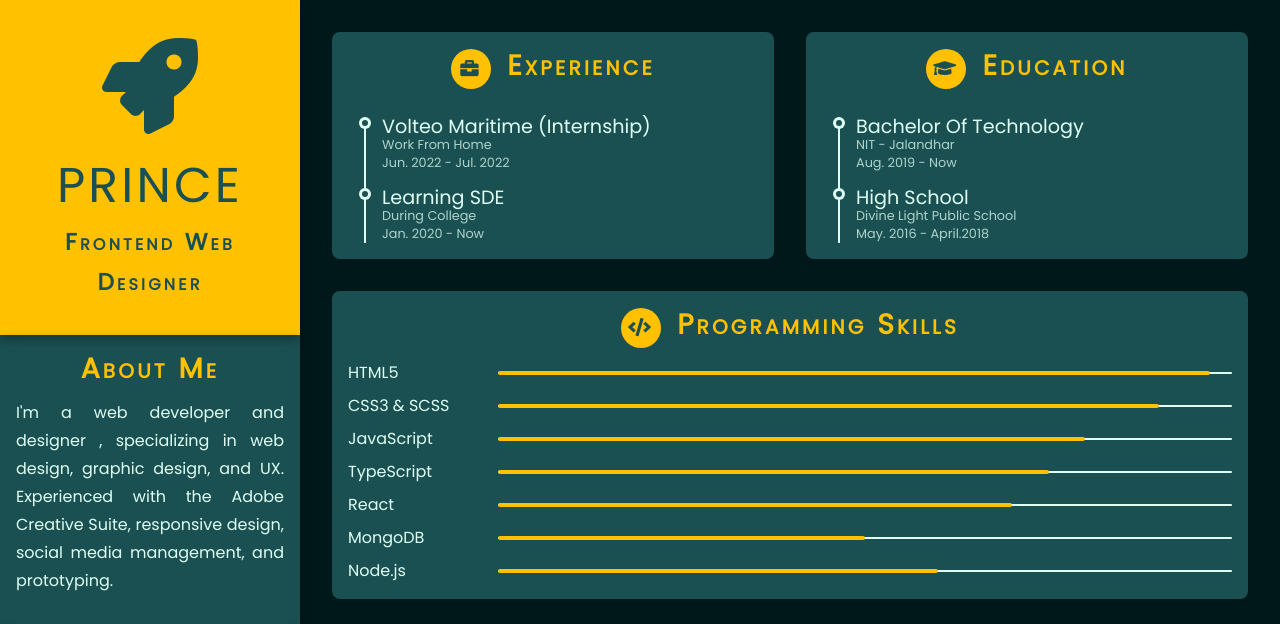
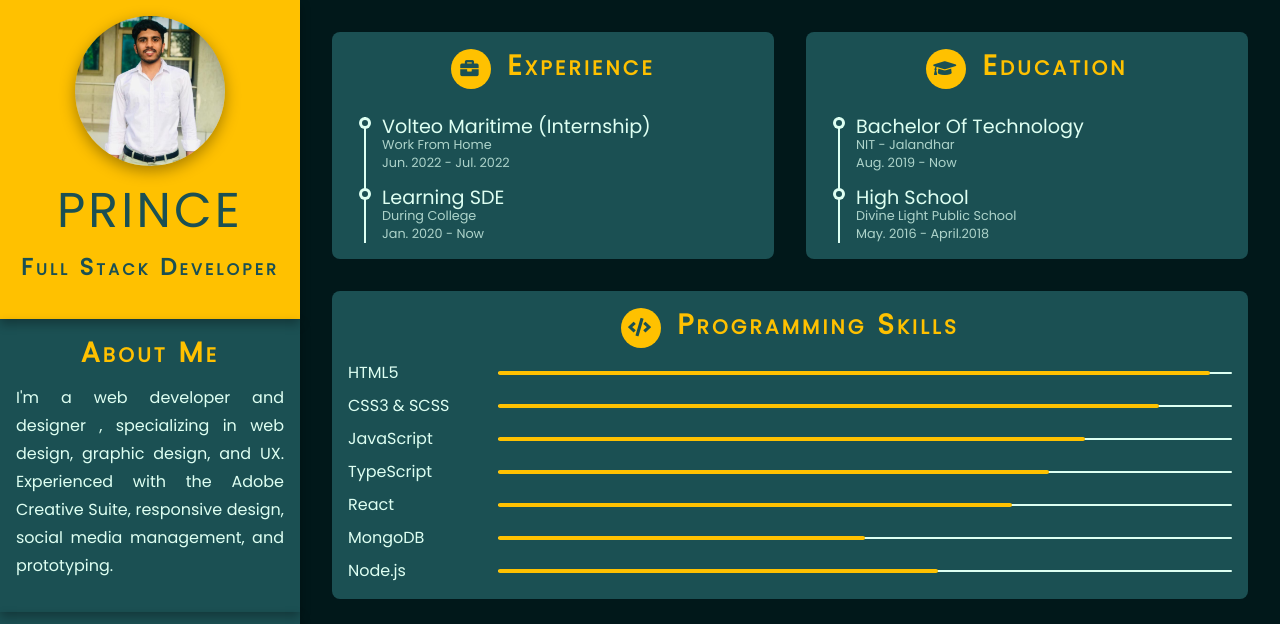
Before and after one commit to This-Is-Prince/cv, a website built with Vite: page index.html in a window 1280 px wide. Shown: the top 624 px of the page. Built offline with nearby package versions, Linux system fonts and the light colour scheme.

Commit message:
feat(Title): hero img added

```diff
--- a/index.html
+++ b/index.html
@@ -24,11 +24,11 @@
     <main class="main-grid">
       <aside class="main-grid__column-1">
         <article class="name-container padding">
-          <span class="rocket-icon">
-            <i class="fas fa-rocket"></i>
-          </span>
+          <div class="hero-img__wrapper">
+            <img class="hero-img" src="./Prince.jpg" alt="">
+          </div>
           <h1 class="name">Prince</h1>
-          <p class="job-title">Frontend Web Designer</p>
+          <p class="job-title">Full Stack Developer</p>
         </article>
         <article class="about padding">
           <h3 class="about__heading heading">About me</h3>
--- a/style.css
+++ b/style.css
@@ -157,11 +157,18 @@ MAIN CSS START
   text-align: center;
   box-shadow: 0 5px 10px 0 rgba(0, 0, 0, 0.3);
 }
-.rocket-icon {
-  font-size: 6rem;
-  color: var(--clr-bg);
-  text-align: center;
-  line-height: normal;
+.hero-img__wrapper{
+  display: flex;
+  align-items: center;
+  justify-content: center;
+  margin-bottom: 1.25rem;
+}
+.hero-img {
+  max-width: 150px;
+  max-height: 150px;
+  display: block;
+  border-radius: 999px;
+  box-shadow: rgba(0, 0, 0, 0.35) 0px 5px 15px;
 }
 .name {
   color: var(--clr-bg);
```
Also changed, not shown: Prince.jpg (added).
